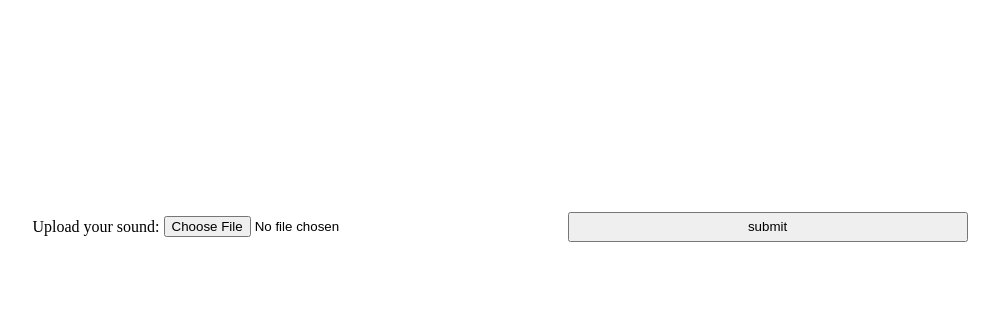
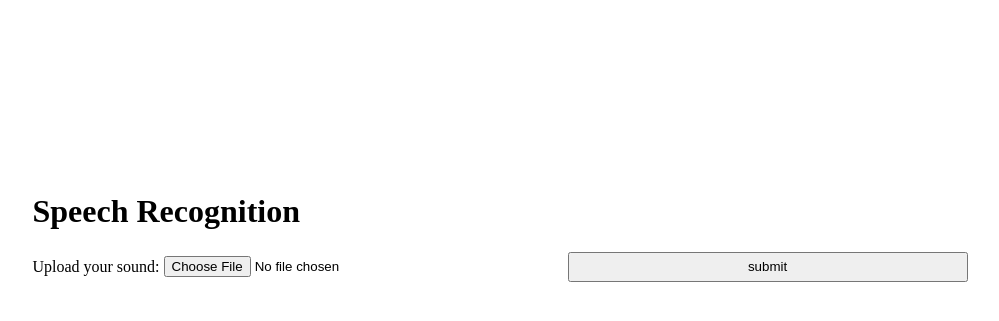
Before and after one commit to Arkanayan/Speech-Recognition, a Flask app: page / in a window 1280 px wide. Shown: the part 163-484 px from the top of the page, without its empty margins (140-1139 px from the left). Run offline with Flask 2, Linux system fonts and the light colour scheme; some libraries are stand-ins or nearby versions.

Commit message:
Add title

```diff
--- a/templates/index.html
+++ b/templates/index.html
@@ -41,6 +41,7 @@
             <div id="container"><!-- flex container -->
 
                 <div class="box" id="input"><!-- flex item -->
+                <h1> Speech Recognition</h1>
                     <form action="/" method="POST" enctype="multipart/form-data" >
                         <label for="sound_input">Upload your sound:</label>
                         <input type="file" name="sound_file" id="sound_input" accept=".wav"/>
```
